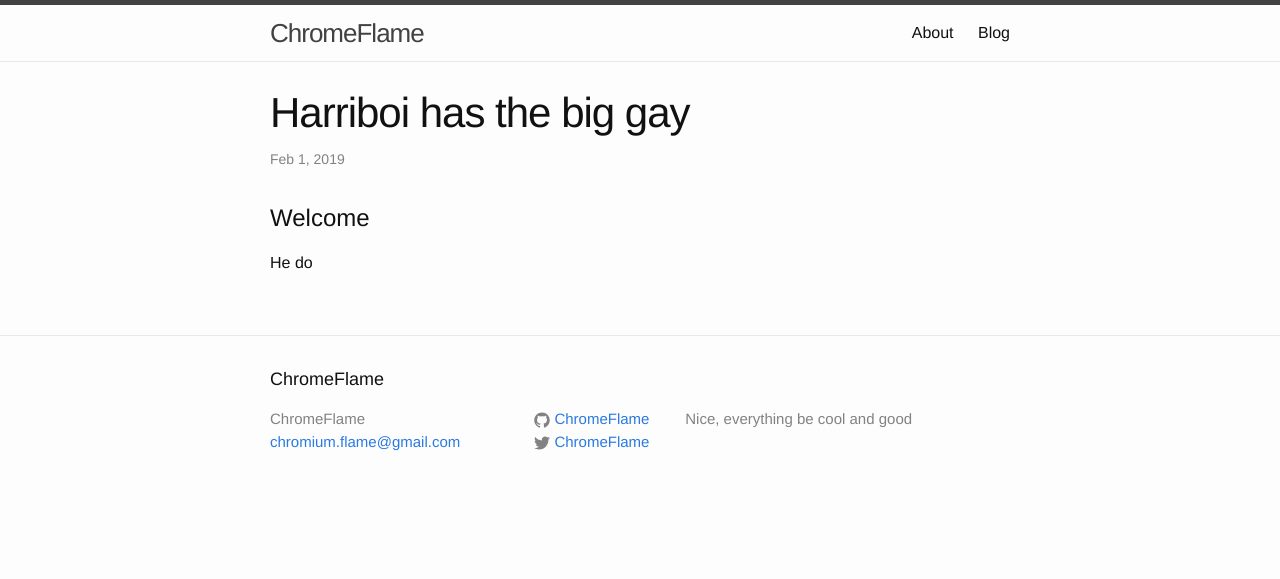
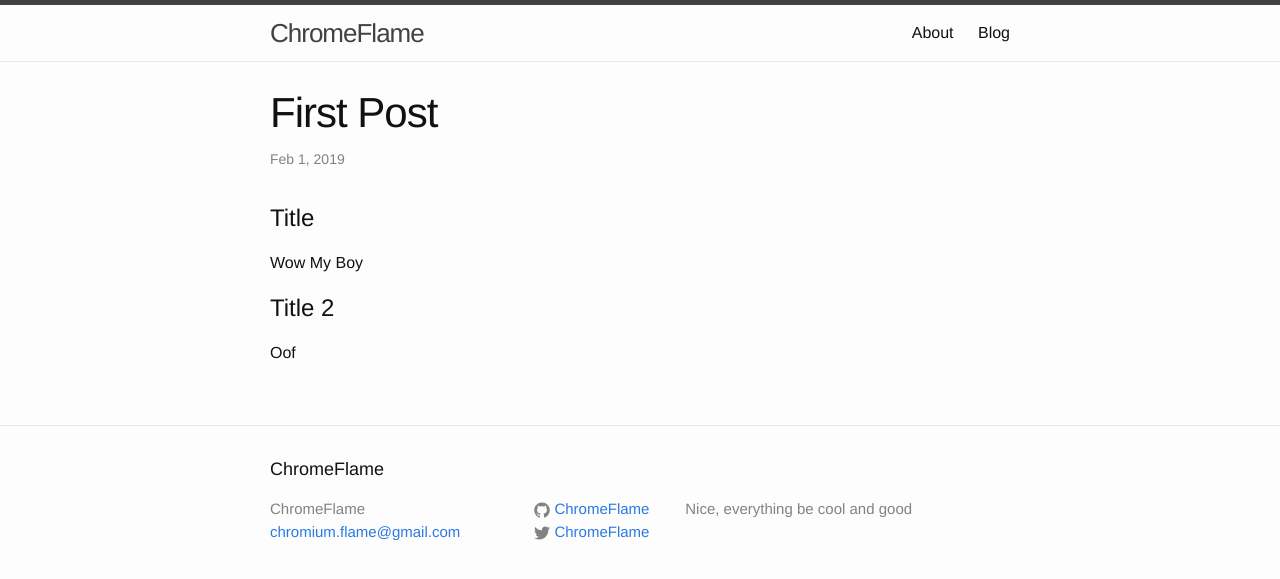
Before and after one commit to ChromeFlame/chromeflame.github.io, a Jekyll site: the page built from _posts/2019-2-1-biggay.markdown, in a window 1280 px wide. Shown: the top 579 px of the page. Built offline with Jekyll 4.4.1, drawn with Linux system fonts in a browser that asks for light colours.

Commit message:
Update 2019-2-1-biggay.markdown

```diff
--- a/_posts/2019-2-1-biggay.markdown
+++ b/_posts/2019-2-1-biggay.markdown
@@ -1,8 +1,11 @@
 ---
 layout: post
-title:  "Harriboi has the big gay"
+title:  "First Post"
 ---
 
-# Welcome
+# Title
 
-He do
+Wow My Boy
+
+# Title 2
+Oof
```
